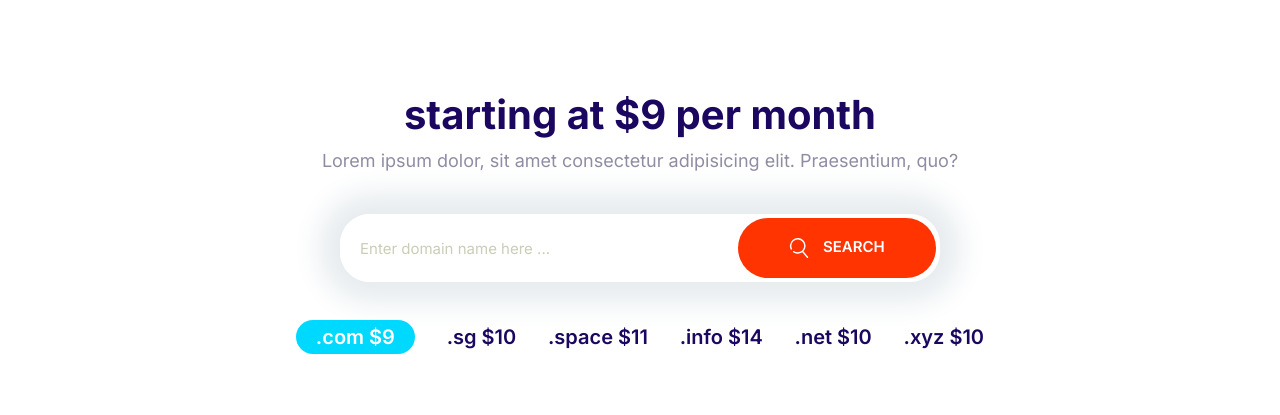
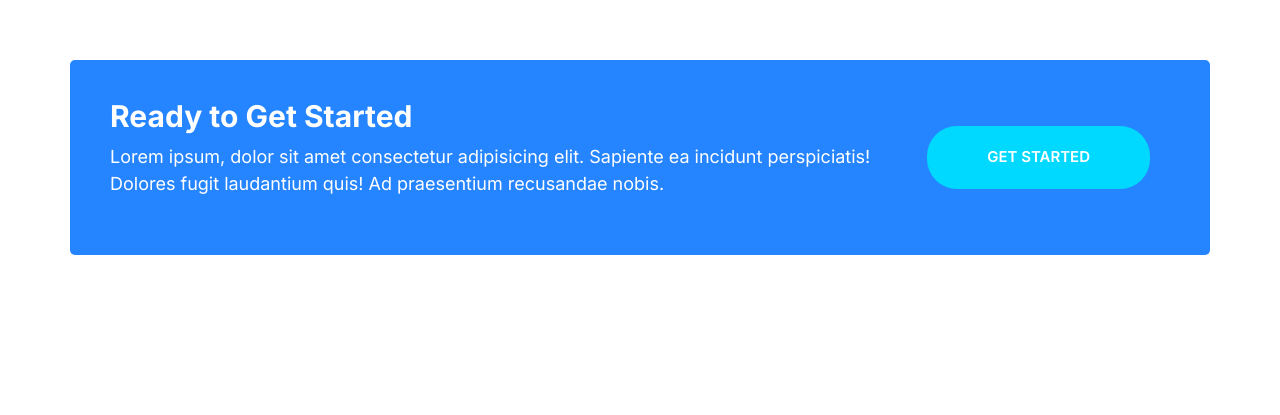
Before and after one commit to jniyonkuru/moshify, a plain HTML site: page playground.html in a window 1280 px wide. Drawn offline with Linux system fonts and the light colour scheme.

Commit message:
i added a callout block

```diff
--- a/css/styles.css
+++ b/css/styles.css
@@ -506,6 +506,9 @@ a {
   top: 3rem;
   right: -32px;
 }
+.testimonial__section{
+  margin-bottom:10rem;
+}
 
 @media screen and (min-width: 768px) {
   .testimonial .quote,
@@ -522,6 +525,7 @@ a {
 .callout {
   padding: 4rem;
   border-radius: 5px;
+  max-height:400px;
 }
 
 .callout--primary {
@@ -833,6 +837,10 @@ margin-bottom: 4rem;
 .footer__sections .list{
   margin:0;
 }
+.footer__callout{
+  margin-top:-30rem;
+
+}
  @media screen and (min-width:768px){
   .footer__sections{
     grid-template-columns:repeat(auto-fit , minmax(10rem,1fr));
@@ -854,4 +862,6 @@ margin-bottom: 4rem;
   .footer__heading{
     font-size:1.6rem;
   }
+  .footer__callout{
+  margin-top:-20rem;
  }
--- a/playground.html
+++ b/playground.html
@@ -12,25 +12,18 @@
     <link rel="stylesheet" href="css/styles.css " />
 </head>
 <body>
-    <section class="block container block-domain">
-        <header class="block__header ">
-            <h2>starting at $9 per month</h2>
-            <p>Lorem ipsum dolor, sit amet consectetur adipisicing elit. Praesentium, quo?</p>
-        </header>
-        <div class="input-group"><input type="text" class="input" placeholder="Enter domain name here ...">
-            <button class="btn btn--accent"></svg><svg class="icon icon--white">
-                    <use xlink:href="images/sprite.svg#search"></use>
-                </svg>
-                Search </button>
+   <article class="block container">
+<div class="callout callout--primary">
+    <div class="grid grid--1x2">
+        <div class="callout__content">
+            <h2 class="callout__heading">Ready to Get Started</h2>
+            <p>Lorem ipsum, dolor sit amet consectetur adipisicing elit. Sapiente ea incidunt perspiciatis! Dolores
+            fugit laudantium quis! Ad praesentium recusandae nobis.</p>
+
         </div>
-        <ul class="list block-domain__prices">
-            <li><span class="badge badge--secondary">.com $9</span></li>
-            <li>.sg $10</li>
-            <li>.space $11</li>
-            <li>.info $14</li>
-            <li>.net $10</li>
-            <li>.xyz $10</li>
-        </ul>
-    </section>
+        <a href="" class="btn btn--secondary btn--stretched">Get Started</a>
+    </div>
+</div>
+   </article>
 </body>
 </html>
```
Also changed, not shown: index.html (+14 -1 lines).
